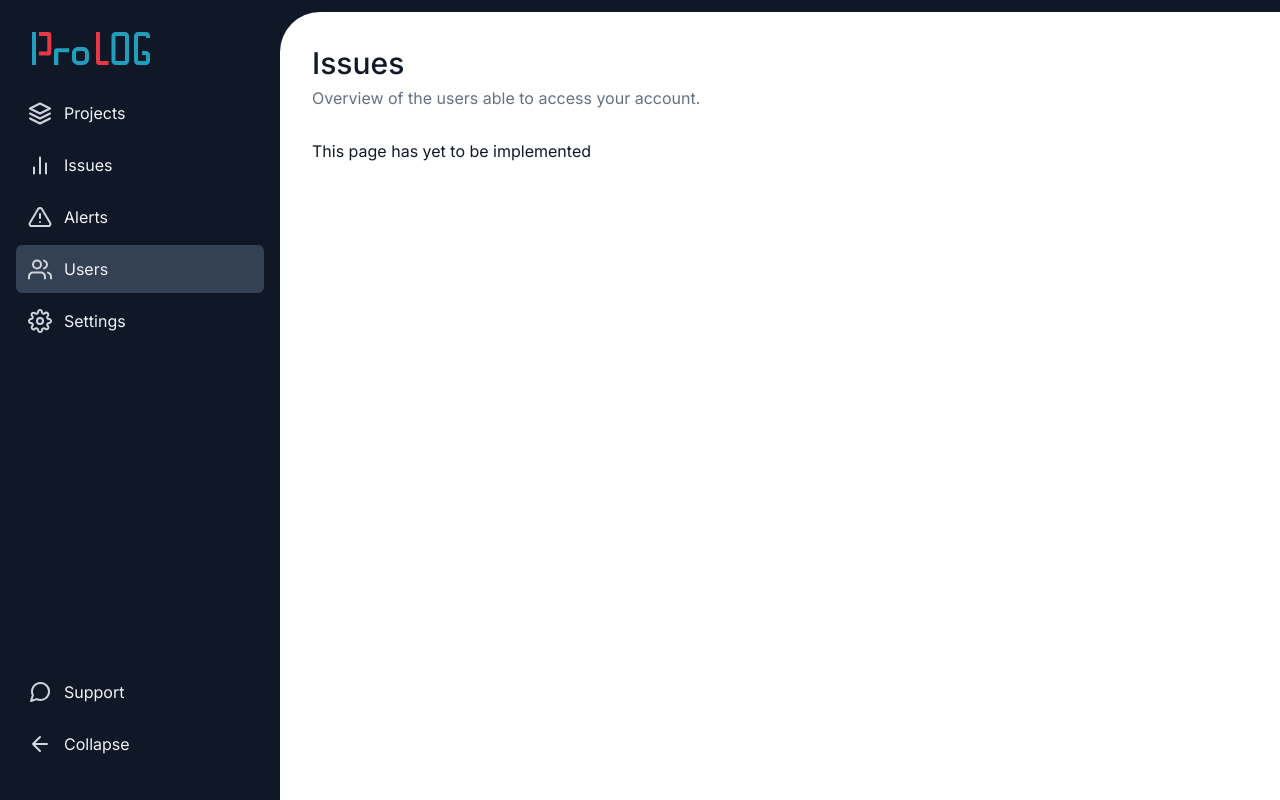
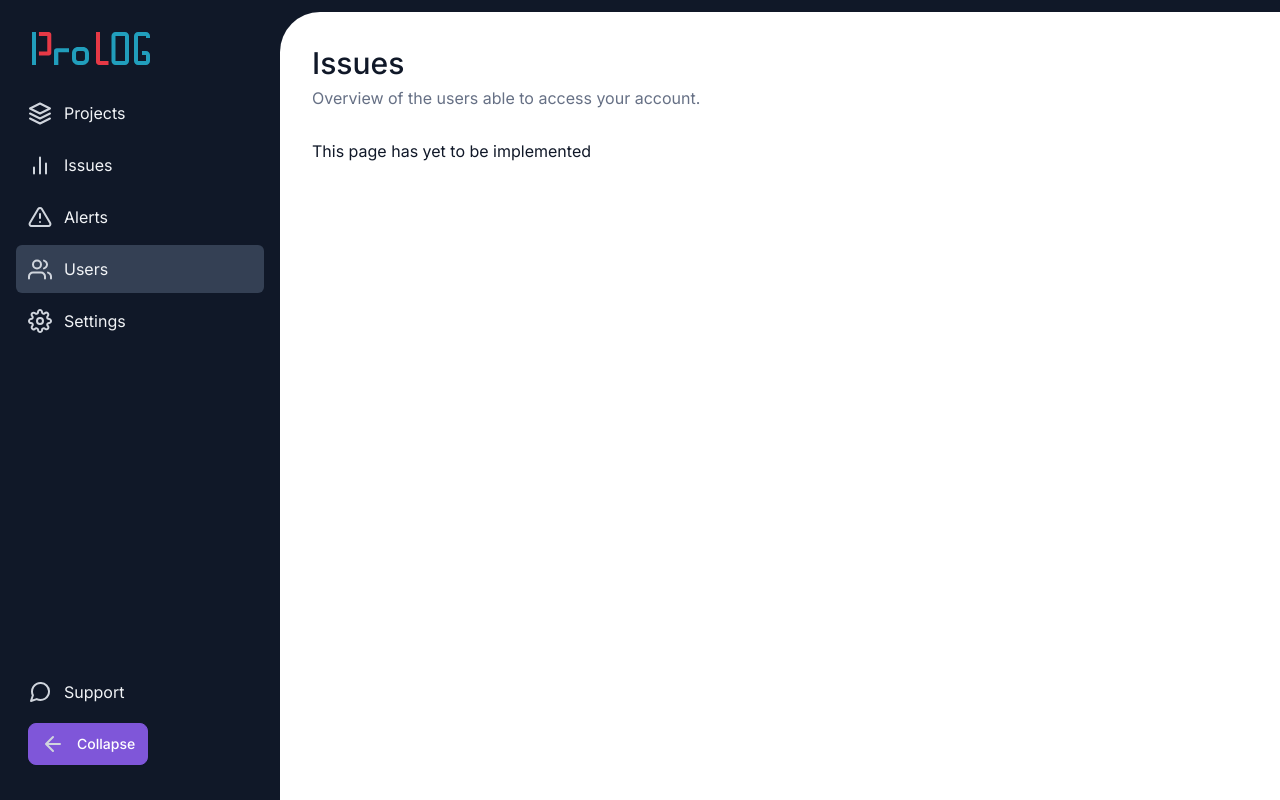
Before and after one commit to profydev/prolog-app-JoshuaCMorgan, a Next.js app: page /dashboard/users in a window 1280 px wide. Built offline with nearby package versions, Linux system fonts and the light colour scheme.

Commit message:
created storybook component

```diff
--- a/features/ui/button/button.module.scss
+++ b/features/ui/button/button.module.scss
@@ -1,3 +1,7 @@
+@use "@styles/color";
+@use "@styles/font";
+@use "@styles/space";
+
 .button {
   cursor: pointer;
 
@@ -15,4 +19,112 @@
     border: 0;
     padding: 0;
   }
+
+  // application defaults placed here since all components have size
+  &.sm,
+  &.md,
+  &.lg,
+  &.xl {
+    border-radius: 0.5rem;
+    border: 1px solid color.$primary-600;
+    box-shadow: 0 1px 2px 0 rgb(16 24 40 / 5%);
+  }
+
+  // ===SIZES====
+  &.sm {
+    padding: space.$s2 space.$s3;
+    font: font.$text-sm-medium;
+  }
+
+  &.md {
+    padding: space.$s2-625 space.$s4;
+    font: font.$text-sm-medium;
+  }
+
+  &.lg {
+    padding: space.$s2-625 space.$s4-125;
+    font: font.$text-md-medium;
+  }
+
+  &.xl {
+    padding: space.$s3 space.$s5;
+    font: font.$text-md-medium;
+  }
+
+  // ====Color=====
+  &.primary {
+    background-color: color.$primary-600;
+    color: white;
+
+    // ====States===
+    &:hover {
+      background-color: color.$primary-700;
+      border: 1px solid color.$primary-700;
+    }
+
+    &:focus {
+      outline: 4px solid color.$primary-100;
+      border: 3px solid color.$primary-100;
+    }
+
+    &:disabled {
+      background-color: color.$primary-200;
+      border: 1px solid color.$primary-200;
+    }
+  }
+
+  &.secondary {
+    background-color: color.$primary-50;
+    color: color.$primary-700;
+    border: none;
+  }
+
+  &.gray {
+    background-color: white;
+    color: color.$gray-700;
+    border: 1px solid color.$gray-700;
+  }
+
+  &.empty {
+    background-color: none;
+    color: color.$primary-700;
+  }
+
+  &.empty-gray {
+    background-color: color.$primary-600;
+    color: white;
+  }
+
+  &.error {
+    background-color: color.$primary-600;
+    color: white;
+  }
 }
+
+/*
+===ATTRIBUTES===
+
+ - icon
+    - 'images/icons/example.png'
+
+    - only
+ - size
+    - small
+    - medium
+    - large
+    - xlarge
+ - color
+    - primary
+    - secondary
+    - grey
+    - empty
+    - empty grey
+    - error
+ - before
+ - after
+ - (state)
+    - default
+    - hover
+    - focused
+    - disabled
+*/
--- a/features/ui/button/button.tsx
+++ b/features/ui/button/button.tsx
@@ -2,8 +2,51 @@ import { ButtonHTMLAttributes } from "react";
 import classNames from "classnames";
 import styles from "./button.module.scss";
 
-export function Button(props: ButtonHTMLAttributes<HTMLButtonElement>) {
+export enum ButtonSize {
+  sm = "sm",
+  md = "md",
+  lg = "lg",
+  xl = "xl",
+}
+
+export enum ButtonColor {
+  primary = "primary",
+  secondary = "secondary",
+  gray = "gray",
+  error = "error",
+  warning = "warning",
+  success = "success",
+  empty = "empty",
+  emptyGray = "emptyGray",
+}
+interface ButtonProps extends ButtonHTMLAttributes<HTMLButtonElement> {
+  children: React.ReactNode;
+  size?: ButtonSize;
+  color?: ButtonColor;
+  disabled?: boolean;
+}
+
+export function Button({
+  size = ButtonSize.sm,
+  color = ButtonColor.primary,
+  disabled = false,
+  children,
+  ...props
+}: ButtonProps) {
+  console.log({ props });
+
   return (
-    <button {...props} className={classNames(styles.button, props.className)} />
+    <button
+      {...props}
+      className={classNames(
+        styles.button,
+        styles[size],
+        styles[color],
+        props.className,
+      )}
+      disabled={disabled}
+    >
+      {children}
+    </button>
   );
 }
--- a/features/ui/button/index.ts
+++ b/features/ui/button/index.ts
@@ -1 +1 @@
-export { Button } from "./button";
+export { Button, ButtonSize, ButtonColor } from "./button";
--- a/styles/space.scss
+++ b/styles/space.scss
@@ -1,8 +1,10 @@
 $s0: 0;
 $s1: 0.25rem;
 $s2: 0.5rem;
+$s2-625: 0.625rem;
 $s3: 0.75rem;
 $s4: 1rem;
+$s4-125: 1.125rem;
 $s5: 1.25rem;
 $s6: 1.5rem;
 $s8: 2rem;
```
Also changed, not shown: 2 other files (tests, documents, lock files or other folders).
